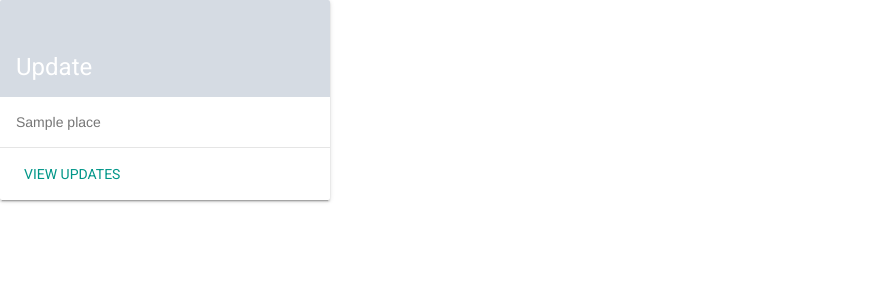
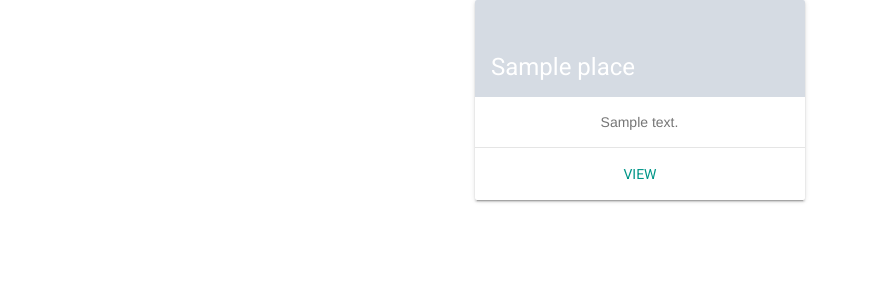
Before and after one commit to thezenth/Meeting-Magic, a Node server app: template views/results.ejs in a window 1280 px wide. Shown: the top 300 px of the page, without its empty margins (0-869 px from the left). Run offline with Node 20, Linux system fonts and the light colour scheme; the visitor is signed in with stand-in values (Sample User, id 1); tables that the repository leaves empty hold one stand-in row (values such as "Sample post"); the template is opened without the code that fills it: most values are stand-ins (such as "Sample title", 1, 10 or a date in 2020); grey boxes marked "Sample" are stand-in pictures; some libraries are stand-ins or nearby versions.

Commit message:
Centered cards on results page

```diff
--- /dev/null
+++ b/public/css/style.css
@@ -0,0 +1,6 @@
+.center-parent {
+    text-align: center;
+}
+.center-child {
+    margin: auto;
+}
--- a/views/results.ejs
+++ b/views/results.ejs
@@ -5,7 +5,8 @@
 		<link rel="stylesheet" href="https://fonts.googleapis.com/css?family=Roboto:regular,bold,italic,thin,light,bolditalic,black,medium&amp;lang=en">
 		<link rel="stylesheet" href="https://fonts.googleapis.com/icon?family=Material+Icons">
 		<link rel="stylesheet" href="https://code.getmdl.io/1.1.3/material.teal-red.min.css">
-		<link rel="stylesheet" href="/css/cards.css"
+		<link rel="stylesheet" href="/css/cards.css">
+		<link rel="stylesheet" href="/css/style.css">
 		<script src="https://code.getmdl.io/1.1.3/material.min.js"></script>
 	</head>
 	<script>
@@ -16,37 +17,39 @@
 
 	<body>
 		<% for(var i = 0; i<places.length; i++) { %>
+			<div class="center-parent">
 				<% if (places[i].imgUrl) { %>
-				<div class="demo-card-square mdl-card mdl-shadow--2dp">
+					<div class="demo-card-square mdl-card mdl-shadow--2dp center-child">
 					  <div class="mdl-card__title mdl-card--expand" style="background: url('<%= places[i].imgUrl %>')">
-				    <h2 class="mdl-card__title-text">Update</h2>
+					    <h2 class="mdl-card__title-text"><%= places[i].name %></h2>
 					  </div>
 					  <div class="mdl-card__supporting-text">
-				    <%= places[i].name %>
+					    <%= places[i].address %>
 					  </div>
 					  <div class="mdl-card__actions mdl-card--border">
 					    <a class="mdl-button mdl-button--colored mdl-js-button mdl-js-ripple-effect">
-				      View Updates
+					      View
 					    </a>
 					  </div>
 				  </div>
 				<% } else { %>
-				<div class="demo-card-square mdl-card mdl-shadow--2dp">
+					<div class="demo-card-square mdl-card mdl-shadow--2dp center-child">
 					  <div class="mdl-card__title mdl-card--expand">
-					<h2 class="mdl-card__title-text">Update</h2>
+						<h2 class="mdl-card__title-text"><%= places[i].name %></h2>
 					  </div>
 					  <div class="mdl-card__supporting-text">
-					<%= places[i].name %>
+						<%= places[i].address %>
 					  </div>
 					  <div class="mdl-card__actions mdl-card--border">
 						<a class="mdl-button mdl-button--colored mdl-js-button mdl-js-ripple-effect">
-					  View Updates
+						  View
 						</a>
 					  </div>
 					</div>
 				<% } %>
 				<br>
 			<% } %>
+		</div>
 	</body>
 
 </html>
```
Lines whose indentation alone changed are shown as unchanged.
